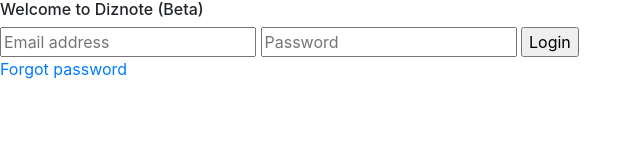
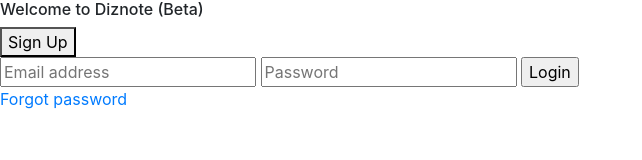
Before and after one commit to Miguelanggelo7/diznoLocal, an Electron app: page src/login.html in a window 800 px wide. Shown: the whole page, without its empty margins (0-642 px from the left). Drawn offline with nearby package versions, Linux system fonts and the light colour scheme; no server answers.

Commit message:
etiquetas login

```diff
--- a/src/login.html
+++ b/src/login.html
@@ -16,13 +16,14 @@
 <body>
 
   <div id="container-login">
-    <h6>Welcome to Diznote (Beta)</h6>
+    <h6 id="login-title">Welcome to Diznote (Beta)</h6>
+    <button type="button" id="login-signup" href="">Sign Up</button>
     <form>
       <input type="text" id="login-email" name="email" placeholder="Email address">
       <input type="password" id="login-password" name="password" placeholder="Password">
       <input type="submit" name="login-button" value="Login"/>
     </form>
-    <a href="">Forgot password</a>
+    <a id="login-forgotpsw" href="">Forgot password</a>
   </div>
 
 </body>
```
